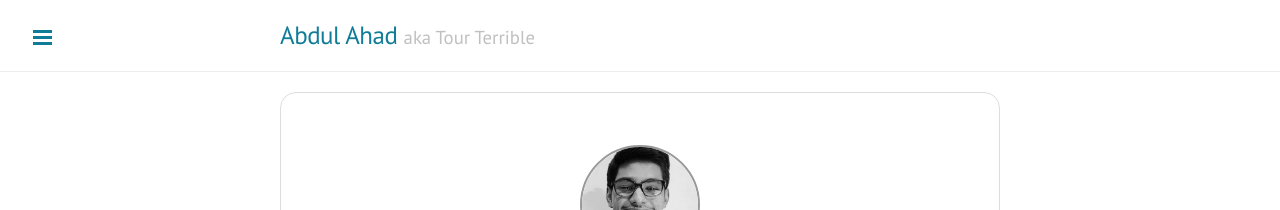
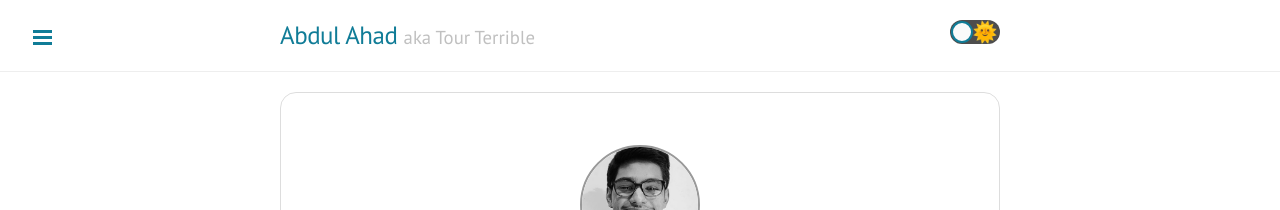
Before and after one commit to TourTerrible/TourTerrible.github.io, a Jekyll site: the page built from index.html, in a window 1280 px wide. Shown: the top 210 px of the page. Built offline with Jekyll 4.4.1, drawn with Linux system fonts in a browser that asks for light colours; the list of posts is cut into pages by our own code.

Commit message:
Update default.html

```diff
--- a/_layouts/default.html
+++ b/_layouts/default.html
@@ -14,14 +14,14 @@
         <a href="{{ site.baseurl }}/" title="Home">{{ site.title }}</a>
         <small>{{ site.tagline }}</small>
       </h3>
-      <!-- <div class="toggle displayOnlyInLargeViewport" onclick="modeSwitcher()">
+      <div class="toggle displayOnlyInLargeViewport" onclick="modeSwitcher()">
         <div class="toggle-track">
           <div class="toggle-track-check"><span class="toggle_BsTx">🌜</span></div>
           <div class="toggle-track-x"><span class="toggle_BsTx">🌞</span></div>
         </div>
         <div class="toggle-thumb"></div>
         <input type="checkbox" class="toggle-screen-reader-only" id="toggle-mode-cb"/>
-      </div> -->
+      </div>
     </div>
   </div>
 
```
